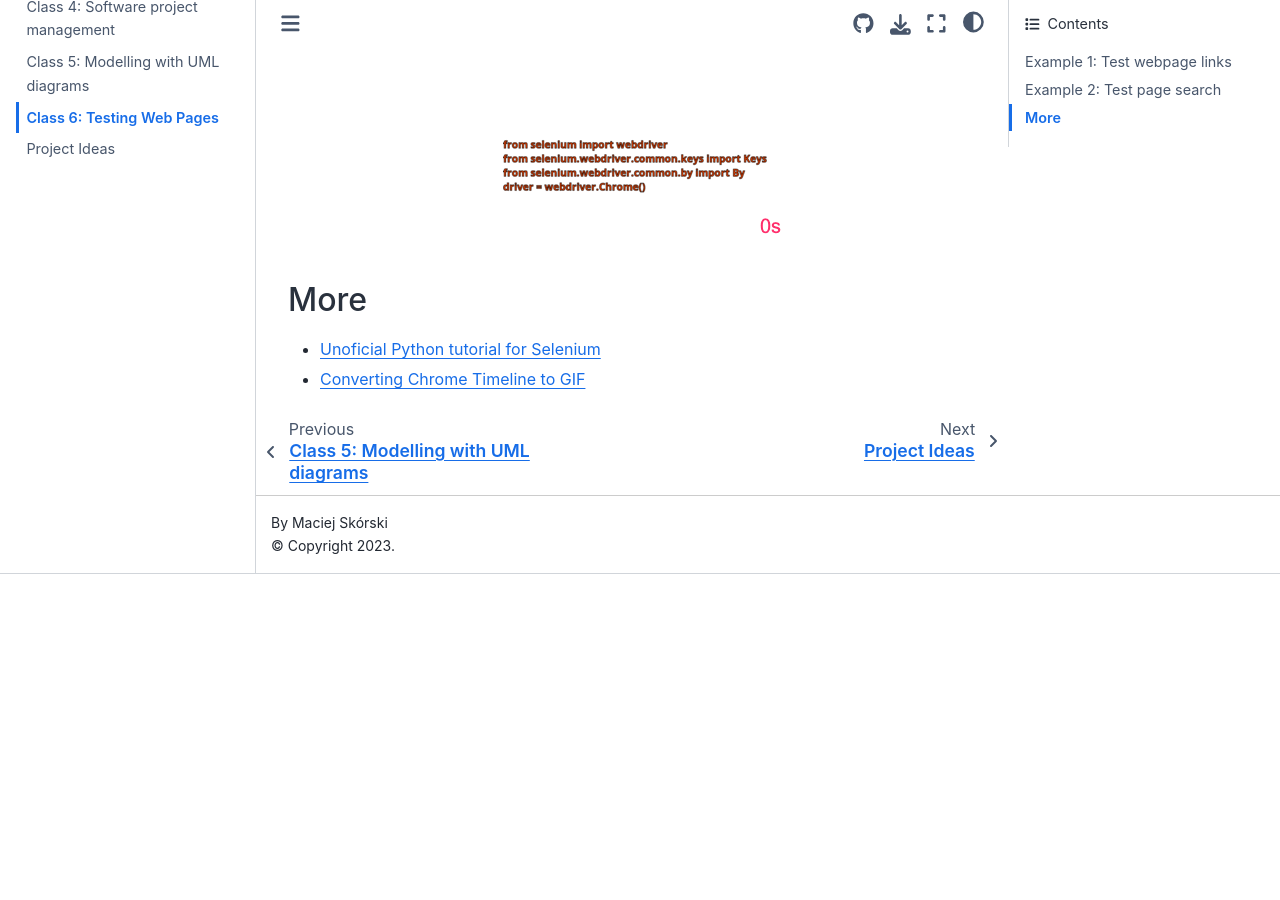
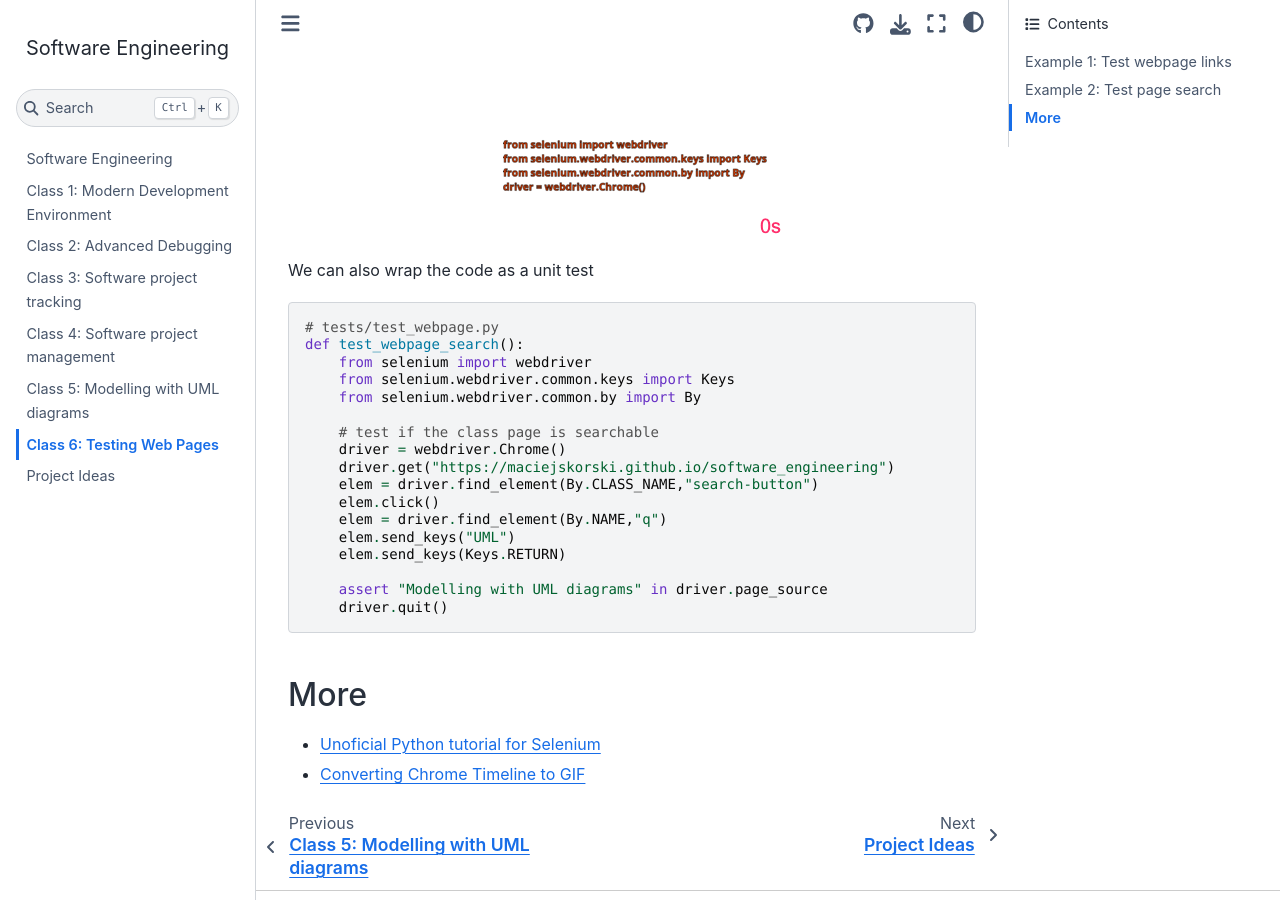
Before and after one commit to maciejskorski/software_engineering, a Jupyter Book: the page built from docs/webapp_testing.md, in a window 1280 px wide and 900 px high, scrolled down 1470 px. Built offline with Jupyter Book 1.0.4 settings and Sphinx 7.4.7 and the Sphinx Book theme 1.1.4, drawn with Linux system fonts in a browser that asks for light colours; before the commit the page ends 2044 px from its top, so only the background shows below that.

Commit message:
add unittest

````diff
--- a/docs/webapp_testing.md
+++ b/docs/webapp_testing.md
@@ -59,6 +59,27 @@ The animation below shows how the browser react to subsequent code steps:
 
 ![selenium_showcase](figures/selenium_showcase_comments.gif)
 
+We can also wrap the code as a unit test
+```python
+# tests/test_webpage.py
+def test_webpage_search():
+    from selenium import webdriver
+    from selenium.webdriver.common.keys import Keys
+    from selenium.webdriver.common.by import By
+
+    # test if the class page is searchable
+    driver = webdriver.Chrome()
+    driver.get("https://maciejskorski.github.io/software_engineering")
+    elem = driver.find_element(By.CLASS_NAME,"search-button")
+    elem.click()
+    elem = driver.find_element(By.NAME,"q")
+    elem.send_keys("UML")
+    elem.send_keys(Keys.RETURN)
+
+    assert "Modelling with UML diagrams" in driver.page_source
+    driver.quit()
+```
+
 
 ## More
 
````
Also changed, not shown: 1 other file.
